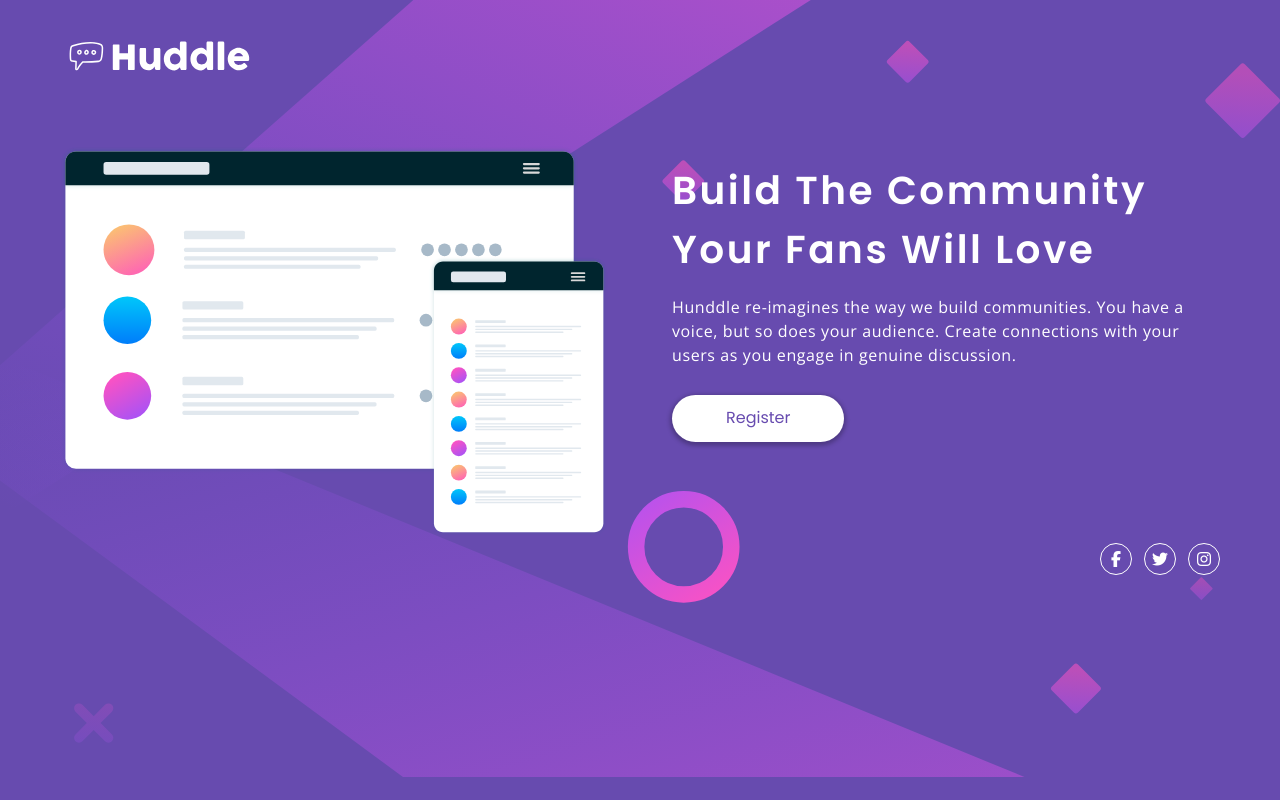
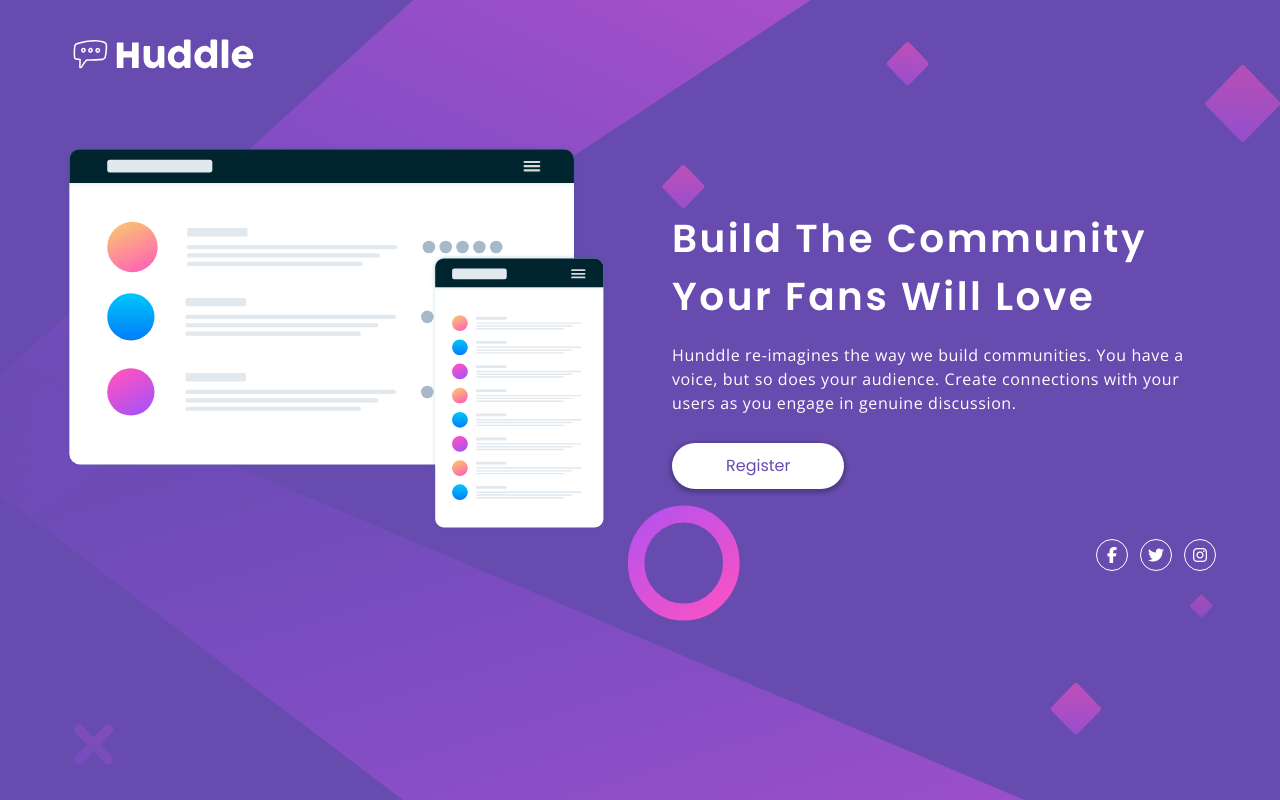
Before and after one commit to NewtonGrav/huddle-landing-page, a plain HTML site: page index.html in a window 1280 px wide. Drawn offline with nearby package versions, Linux system fonts and the light colour scheme.

Commit message:
Se adapto mejor el bg, se mejoro la estructura del grid y se agrego un hover sobre los social icons

```diff
--- a/index.html
+++ b/index.html
@@ -15,6 +15,10 @@
 </head>
 
 <body>
+  <div class="bg">
+    <img class="bg-desktop" src="./images/bg-desktop.svg" alt="bg">
+    <img class="bg-mobil" src="./images/bg-mobile.svg" alt="bg">
+  </div>
 
   <div class="inner">
     <header class="inner__logo">
@@ -38,18 +42,18 @@
           </p>
         </div>
 
-        <button class="product__btn btn-register">Register</button>
+        <button class="product__btn btn-register" >Register</button>
       </section>
     </main>
 
     <footer class="inner__icons social-icons">
-      <a class="icon-container">
+      <a class="icon-container" aria-label="Follow us on Facebook">
         <i class="fab fa-facebook-f"></i>
       </a>
-      <a class="icon-container">
+      <a class="icon-container" aria-label="Follow us on Twitter">
         <i class="fab fa-twitter"></i>
       </a>
-      <a class="icon-container">
+      <a class="icon-container" aria-label="Follow us on Instagram">
         <i class="fab fa-instagram"></i>
       </a>
     </footer>
--- a/styles/main.scss
+++ b/styles/main.scss
@@ -7,19 +7,7 @@
 
 html {
   font-size: $font-size__mobile;
-}
-
-body {
-  width: 100vw;
-  height: 100vh;
-  max-width: 100%;
-  font-family: $font_family__open-sans;
-  line-height: $line-height__body;
-
-  background: $color__main;
-  background-image: url("./../images/bg-mobile.svg");
-  background-repeat: no-repeat;
-  background-size: contain;
+  position: relative;
 }
 
 a {
@@ -27,12 +15,43 @@ a {
   color: white;
 }
 
+body {
+  width: 100vw;
+  // height: 100%;
+  max-width: 100%;
+  font-family: $font_family__open-sans;
+  line-height: $line-height__body;
+  background: $color__main;
+}
+
+.bg {
+  position: absolute;
+  left: 0;
+  top: 0;
+  bottom: 0;
+  right: 0;
+  z-index: -1;
+
+  & > img {
+    width: 100%;
+    height: auto;
+  }
+
+  & .bg-desktop {
+    display: none;
+  }
+
+  & .bg-mobil {
+    display: block;
+  }
+}
+
 .inner {
   display: grid;
   grid-template-columns: 1fr;
   grid-template-rows: repeat(3, min-content);
-  grid-template-areas: "header""main-content""social";
-  padding: 0 36px;
+  grid-template-areas: "header" "main-content" "social";
+  margin: 0 36px;
 }
 
 // ***** Header Star *****
@@ -56,15 +75,14 @@ a {
 .product {
   display: grid;
 
-  // Definir explicitamente las columnas para tener mayor control sobre ambas secciones y sus limites
-  grid-template-columns: repeat(auto-fit, minmax(250px, 1fr));
+  grid-template-rows: min-content min-content;
   grid-auto-rows: min-content;
-  grid-gap: 40px;
+  grid-row-gap: 40px;
 }
 
 .product__ilustration {
   & img {
-    max-width: 100%;
+    width: 100%;
     height: auto;
   }
 }
@@ -126,14 +144,16 @@ a {
   position: relative;
   width: 26px;
   height: 26px;
-  border: 1.8px solid white;
+  border: 1.5px solid white;
   border-radius: 100%;
+  background-color: transparent;
 
   & i {
     position: absolute;
     left: 50%;
     top: 50%;
     transform: translate(-50%, -50%);
+    color: white;
   }
 }
 
@@ -143,19 +163,26 @@ a {
     font-size: $font-size__desktop;
   }
 
-  body {
-    background-image: url("./../images/bg-desktop.svg");
-    background-repeat: no-repeat;
-    background-size: contain;
+  .bg {
+    & .bg-desktop {
+      display: block;
+
+      width: auto;
+      max-width: 100%;
+      height: 100%;
+    }
+
+    & .bg-mobil {
+      display: none;
+    }
   }
 
   .inner {
-    padding: 0 60px;
+    margin: 30px 64px;
   }
 
   .inner__logo {
-    // padding: 60px;
-    padding-top: 32px;
+    padding-top: 0;
 
     & img {
       width: 194px;
@@ -164,23 +191,24 @@ a {
 
   .inner__product {
     padding: 0;
-
   }
 
   .product {
-    grid-gap: 64px;
+    grid-template-columns: 1fr 1fr;
+    grid-gap: 0 64px;
   }
 
-  .product__ilustration {
-    // margin-right: -48px;
-  }
+  // .product__ilustration {
+  //   & img {
+  //     width: 100%;
+  //     height: auto;
+  //   }
+  // }
 
   .product__description {
     text-align: left;
+    align-self: center;
   }
-
-  .description__text {}
-
 
   .title {
     font-size: 39px;
@@ -201,14 +229,25 @@ a {
   }
 
   .inner__icons {
+    justify-content: flex-end;
     padding-bottom: 0;
-    // padding-right: 84px;
-
-    justify-content: flex-end;
   }
 
   .icon-container {
     width: 32px;
     height: 32px;
+
+    &:hover {
+      background-color: white;
+    }
+    &:hover i {
+      color: $color__main;
+    }
   }
 }
+
+@media screen and (min-height: 640px) {
+  html {
+    height: 100%;
+  }
+}
```
Also changed, not shown: styles/main.css, 1 other file.
